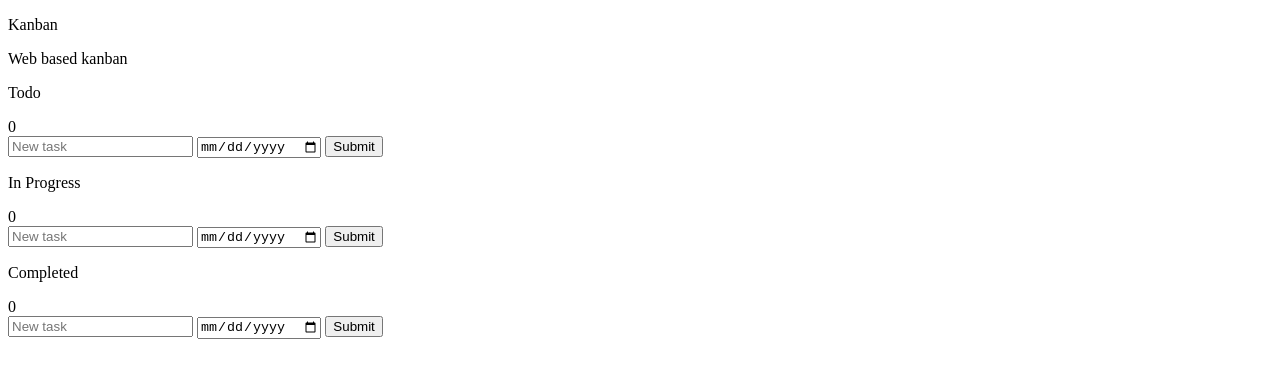
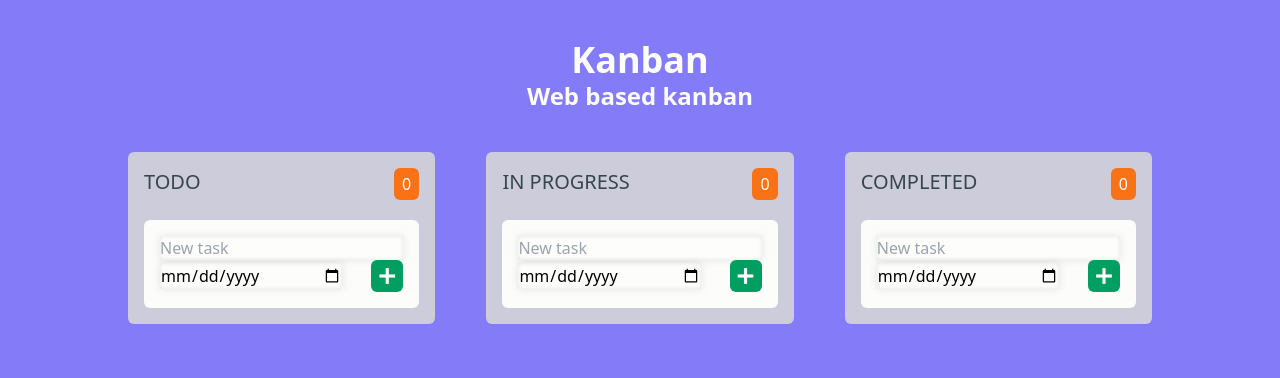
Before and after one commit to ToobaJamal/kanban, a website with bundled scripts: page index.html in a window 1280 px wide. Built offline with nearby package versions, Linux system fonts and the light colour scheme.

Commit message:
Add tailwind styles

```diff
--- a/index.css
+++ /dev/null
@@ -1,15 +0,0 @@
-.hide {
-    display: none;
-}
-
-.card.dragging{
-    opacity: 0.4;
-}
-
-.card {
-    border: 2px solid green;
-}
-
-.deadline-passed {
-    border: 2px solid red;
-}
--- a/index.html
+++ b/index.html
@@ -4,61 +4,80 @@
     <meta charset="UTF-8">
     <meta http-equiv="X-UA-Compatible" content="IE=edge">
     <meta name="viewport" content="width=device-width, initial-scale=1.0">
-    <link rel="stylesheet" href="./index.css">
+    <link rel="stylesheet" href="https://fonts.googleapis.com/css2?family=Material+Symbols+Outlined:opsz,wght,FILL,GRAD@48,400,0,0" />
+    <link rel="preconnect" href="https://fonts.googleapis.com">
+    <link rel="preconnect" href="https://fonts.gstatic.com" crossorigin>
+    <link href="https://fonts.googleapis.com/css2?family=Poppins:wght@300;400;500;700&display=swap" rel="stylesheet">
+    <link href="/dist/output.css" rel="stylesheet">
+    <link rel="stylesheet" href="./style.css">
     <title>Kanban</title>
 </head>
-<body>
-    <main>
+<body class="bg-blue-background h-max-content">
+    <main class="h-max-content">
         <div class="outer">
-            <div class="inner">
-                <section class="heading">
-                    <p>Kanban</p>
-                    <p class="subtitle">Web based kanban</p>
+            <div class="wrapper mb-36">
+                <div class="inner h-max-content flex flex-col ">
+                    <section class="heading text-center p-10">
+                        <p class="text-white font-bold text-4xl">Kanban</p>
+                        <p class="text-white font-bold text-2xl">Web based kanban</p>
                     </section>
-                <section class="kanban">
-                    <div class="taskbox">
-                        <div class="title">
-                            <p>Todo</p>
-                            <span class="todo"></span>
+                    <section class="kanban flex flex-row max-w-screen-lg justify-between items-center m-auto">
+                        <div class="taskbox self-start rounded-md bg-card-background p-4">
+                            <div class="title flex flex-row justify-between mb-5">
+                                <p class="text-black text-xl font-medium">TODO</p>
+                                <span class="todo text-white font-normal rounded-md bg-orange-500 px-2 py-1"></span>
                             </div>
-                        <div class="cards todo" data-id="0">
+                            <div class="cards todo mb-5" data-id="0">
 
                             </div>
-                        <form class="add">
+                            <form class="add bg-white rounded-md p-4 w-full flex flex-col">
                                 <input type="text" name="task" placeholder="New task" autocomplete="off" maxlength="30"/>
-                            <input type="date" class="deadline-input" name="date" onfocus="showPicker()"/>
-                            <button class="plus" data-id="0" name="submit">Submit</button>
+                                <div class="flex justify-end items-center">
+                                    <input type="date" class="deadline-input w-9/12" name="date" onfocus="showPicker()"/>
+                                    <button class="plus p-1 self-end  bg-green rounded-md flex my-auto" data-id="0" name="submit"><span class="material-symbols-outlined text-white font-bold">
+                                        add
+                                        </span></button>
+                                </div>
                             </form>
                         </div>
-                    <div class="taskbox">
-                        <div class="title">
-                            <p>In Progress</p>
-                            <span class="pending"></span>
+                        <div class="taskbox self-start rounded-md bg-card-background p-4">
+                            <div class="title flex flex-row justify-between mb-5">
+                                <p class="text-black text-xl font-medium">IN PROGRESS</p>
+                                <span class="pending text-white font-normal rounded-md bg-orange-500 px-2 py-1""></span>
                             </div>
-                        <div class="cards pending" data-id="1">
+                            <div class="cards pending mb-5" data-id="1">
 
                             </div>
-                        <form class="add">
+                            <form class="add bg-white rounded-md p-4 w-full flex flex-col">
                                 <input type="text" name="task" placeholder="New task" autocomplete="off" maxlength="30"/>
-                            <input type="date" class="deadline-input" name="date"/>
-                            <button class="plus" data-id="1" name="submit">Submit</button>
+                                <div class="flex justify-end items-center">
+                                    <input type="date" class="deadline-input w-9/12" name="date" onfocus="showPicker()"/>
+                                    <button class="plus p-1 self-end  bg-green rounded-md flex my-auto" data-id="1" name="submit"><span class="material-symbols-outlined text-white font-bold">
+                                        add
+                                        </span></button>
+                                </div>
                             </form>
                         </div>
-                    <div class="taskbox">
-                        <div class="title">
-                            <p>Completed</p>
-                            <span class="completed"></span>
+                        <div class="taskbox self-start rounded-md bg-card-background p-4">
+                            <div class="title flex flex-row justify-between mb-5">
+                                <p class="text-black text-xl font-medium">COMPLETED</p>
+                                <span class="completed text-white font-normal rounded-md bg-orange-500 px-2 py-1""></span>
                             </div>
-                        <div class="cards completed" data-id="2">
+                            <div class="cards completed mb-5" data-id="2">
 
                             </div>
-                        <form class="add">
+                            <form class="add bg-white rounded-md p-4 w-full flex flex-col">
                                 <input type="text" name="task" placeholder="New task" autocomplete="off" maxlength="30"/>
-                            <input type="date" class="deadline-input" name="date"/>
-                            <button class="plus" data-id="2" name="submit">Submit</button>
+                                <div class="flex justify-end items-center">
+                                    <input type="date" class="deadline-input w-9/12" name="date" onfocus="showPicker()"/>
+                                    <button class="plus p-1 self-end  bg-green rounded-md flex my-auto" data-id="2" name="submit"><span class="material-symbols-outlined text-white font-bold">
+                                        add
+                                        </span></button>
+                                </div>
                             </form>
                         </div>
                     </section>
+                </div>
             </div>
             </div>
     </main>
--- a/index.js
+++ b/index.js
@@ -9,18 +9,24 @@ const taskbox = [todo, pending, completed]
 
 function addTaskCard(task, index) {
     taskbox[index].innerHTML += `
-        <form class="card" draggable="true" data-id="${task.taskId}">
-        <input type="text" name="task" autocomplete="off" value="${task.content}"/>
-        <span class="date">${task.date}</span>
+        <form class="card mb-4 bg-white rounded-md p-4 w-full flex flex-col" draggable="true" data-id="${task.taskId}">
+        <input class="text-black font-normal" type="text" name="task" autocomplete="off" disabled="disabled" value="${task.content}"/>
+        <span class="date self-center justify-self-center text-black">${task.date}</span>
         <input type="date" class="deadline-input hide" name="date"/>
-        <div>
-            <span class="task-id">
+        <div class="flex flex-row justify-between">
+            <span class="task-id rounded-md p-1 font-medium bg-blue-background text-white">
                 #${task.taskId}
             </span>
-            <span>
-                <button class="edit" data-id="${task.taskId}">Edit</button>
-                <button class="update hide" data-id="${task.taskId}" data-column="${index}">Update</button>
-                <button class="delete" data-id="${task.taskId}">Delete</button>
+            <span class="flex justify-end items-center">
+                <button class="edit p-1 bg-cyan-600 rounded-md flex my-auto" data-id="${task.taskId}"><span class="material-symbols-outlined text-white font-bold">
+                edit
+                </span></button>
+                <button class="update hide p-1 bg-cyan-600 rounded-md flex my-auto" data-id="${task.taskId}" data-column="${index}"><span class="material-symbols-outlined text-white font-bold">
+                check
+                </span></button>
+                <button class="delete p-1 bg-red-500 rounded-md flex my-auto ml-2" data-id="${task.taskId}"><span class="material-symbols-outlined text-white font-bold">
+                delete
+                </span></button>
             </span>
         </div>
     </form>
@@ -72,7 +78,7 @@ taskbox.forEach(column => {
         }
 
         if(event.target.classList.contains("update")) {
-           formInput.setAttribute("disabled", "disabled")
+            formInput.setAttribute("disabled", "disabled")
             event.target.classList.add("hide")
             event.target.previousElementSibling.classList.remove("hide")
             dateInput.classList.add("hide")
--- /dev/null
+++ b/input.css
@@ -0,0 +1,3 @@
+@tailwind base;
+@tailwind components;
+@tailwind utilities;
--- /dev/null
+++ b/style.css
@@ -0,0 +1,52 @@
+
+.hide {
+    display: none;
+}
+
+.card.dragging{
+    opacity: 0.4;
+}
+
+.card {
+    border-radius: 0.375rem;
+}
+
+.deadline-passed {
+    border: 4px solid red;
+    border-radius: 0.375rem;
+}
+
+.taskbox {
+    width: 30%;
+}
+
+input {
+    -webkit-box-shadow:
+      inset 0 0 4px  rgba(0,0,0,0.1),
+            0 0 8px rgba(0,0,0,0.1);
+    -moz-box-shadow:
+      inset 0 0 4px  rgba(0,0,0,0.1),
+            0 0 8px rgba(0,0,0,0.1);
+    box-shadow:
+      inset 0 0 4px  rgba(0,0,0,0.1),
+            0 0 8px rgba(0,0,0,0.1);
+    padding: 10px;
+    background: rgba(255,255,255,0.5);
+    margin: 0 0 5px 0;
+}
+
+input:focus{
+    outline: none;
+}
+
+.plus {
+    margin-left: auto;
+}
+
+.kanban {
+    width: 80%;
+}
+
+.taskbox {
+    max-width: 400px;
+}
--- /dev/null
+++ b/tailwind.config.js
@@ -0,0 +1,25 @@
+/** @type {import('tailwindcss').Config} */
+module.exports = {
+  content: ['./index.html', './index.js'],
+  theme: {
+    extend: {
+      colors: {
+        'blue-background': '#847BF9',
+        'brown-light': '#ECCC6D',
+        'brown-dark': '#C2934B',
+        'blue-light': '#3DC4FA',
+        'blue-dark': '#0082A9',
+        'green-light': '#2FD669',
+        'green-dark': '#0BAE27',
+        'white': '#FCFCFA',
+        'card-background': '#CCCCDB',
+        'black': '#36454F',
+        'green': '#009E60'
+      },
+      fontFamily: {
+        custom: ['Poppins', 'sans-serif'],
+      },
+    },
+  },
+  plugins: [],
+}
```
Also changed, not shown: package.json (+6 -2 lines), dist/output.css (added), 1 other file. Lines whose indentation alone changed are shown as unchanged.
